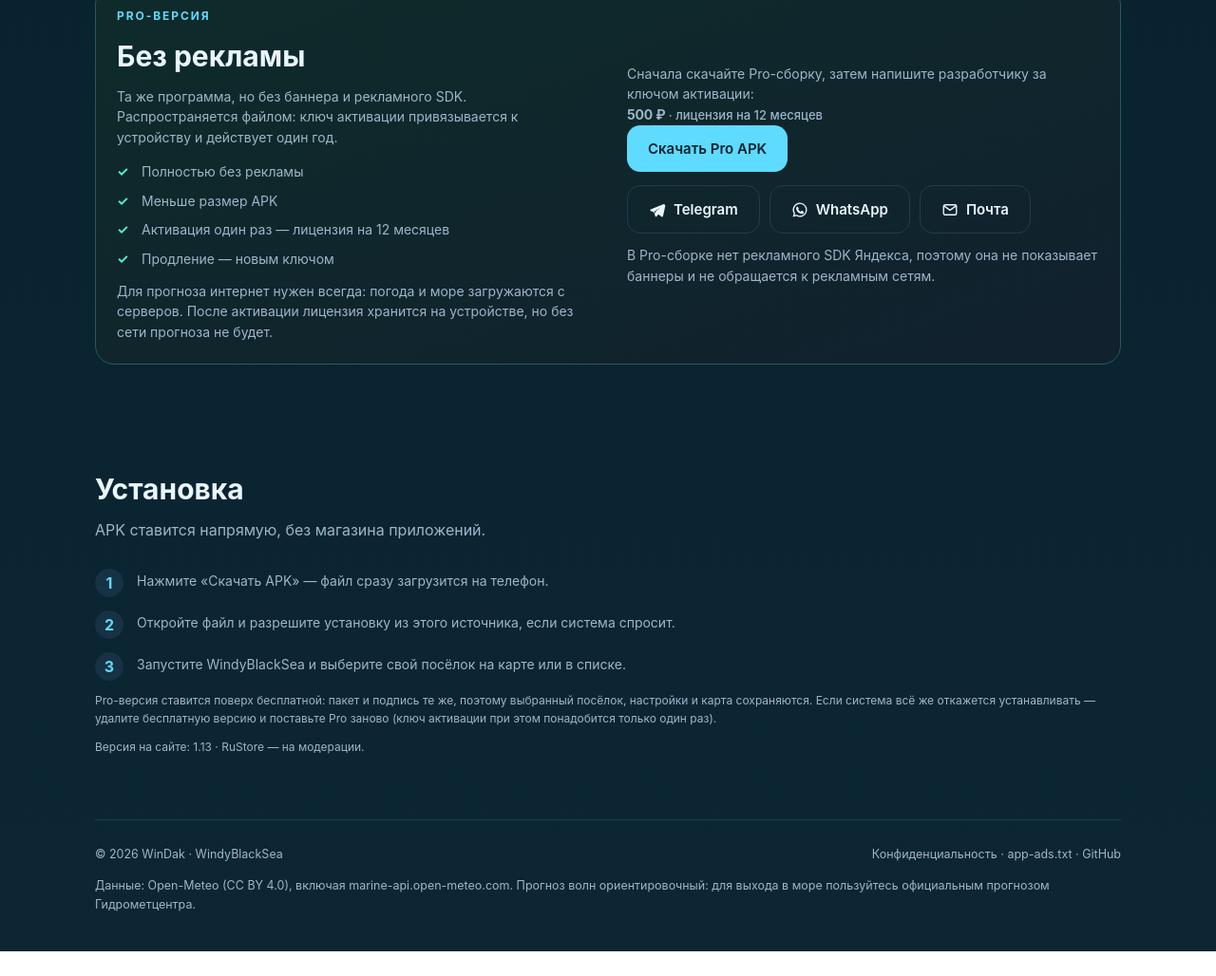
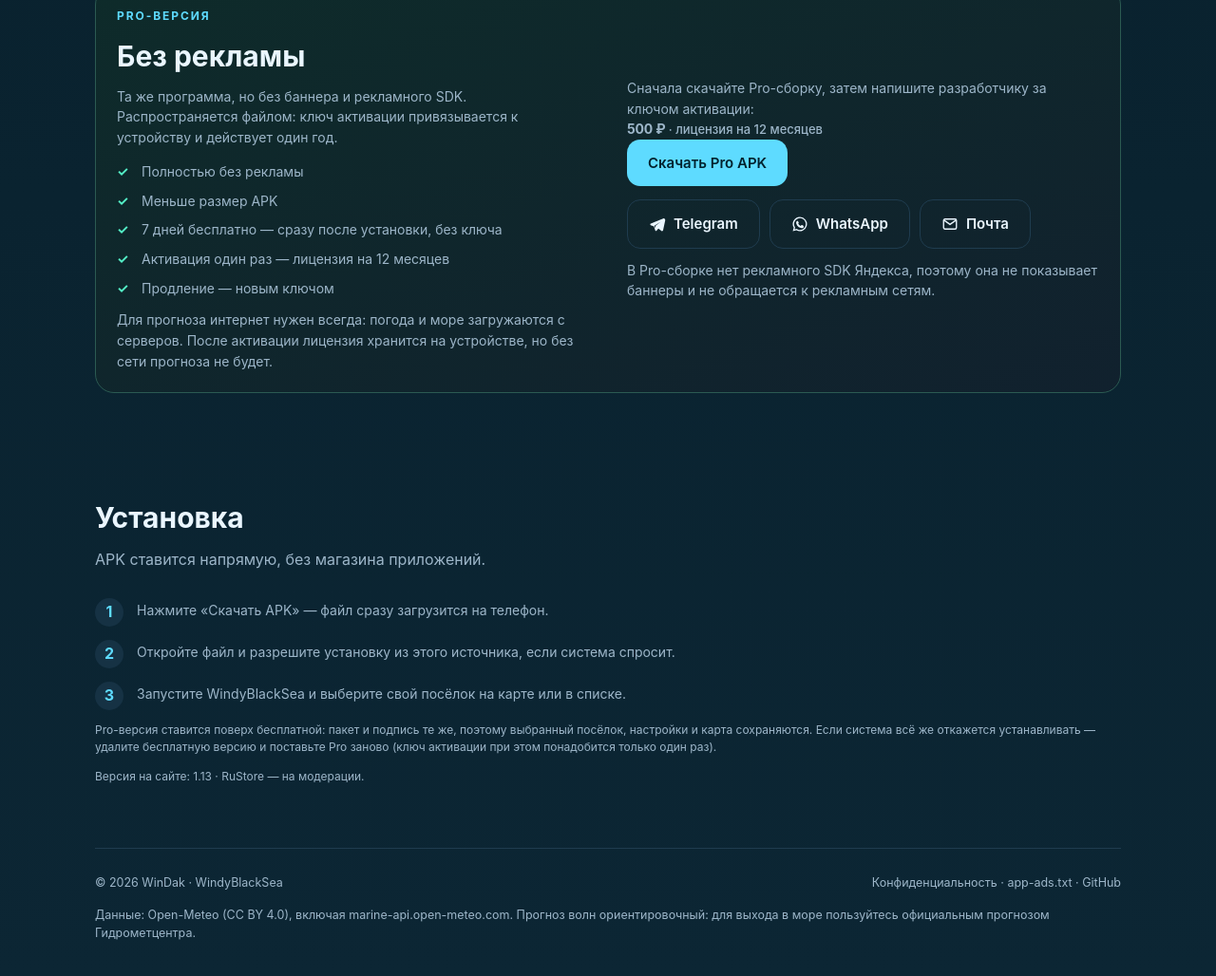
Before and after one commit to takomak2012-cyber/windyblacksea, a plain HTML site: page index.html in a window 1280 px wide. Shown: the part 2641-3669 px from the top of the page at 95% size. Before the commit the page ends 3643 px from the top, so only its background shows below. Drawn offline with Linux system fonts and the light colour scheme.

Commit message:
Сайт: упомянут бесплатный 7-дневный период Pro

```diff
--- a/index.html
+++ b/index.html
@@ -203,6 +203,7 @@
             <ul class="checks">
               <li>Полностью без рекламы</li>
               <li>Меньше размер APK</li>
+              <li>7 дней бесплатно — сразу после установки, без ключа</li>
               <li>Активация один раз — лицензия на 12 месяцев</li>
               <li>Продление — новым ключом</li>
             </ul>
```
